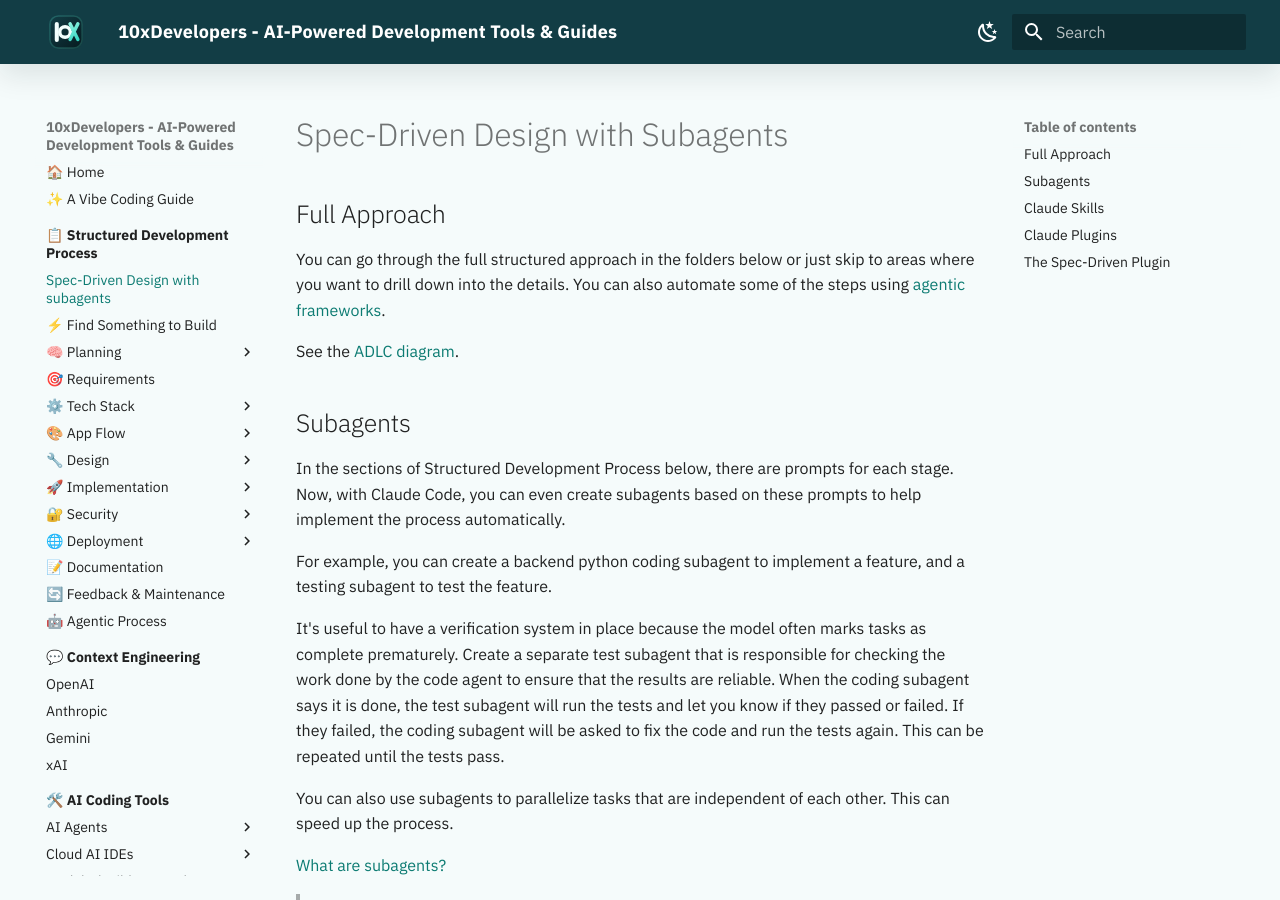
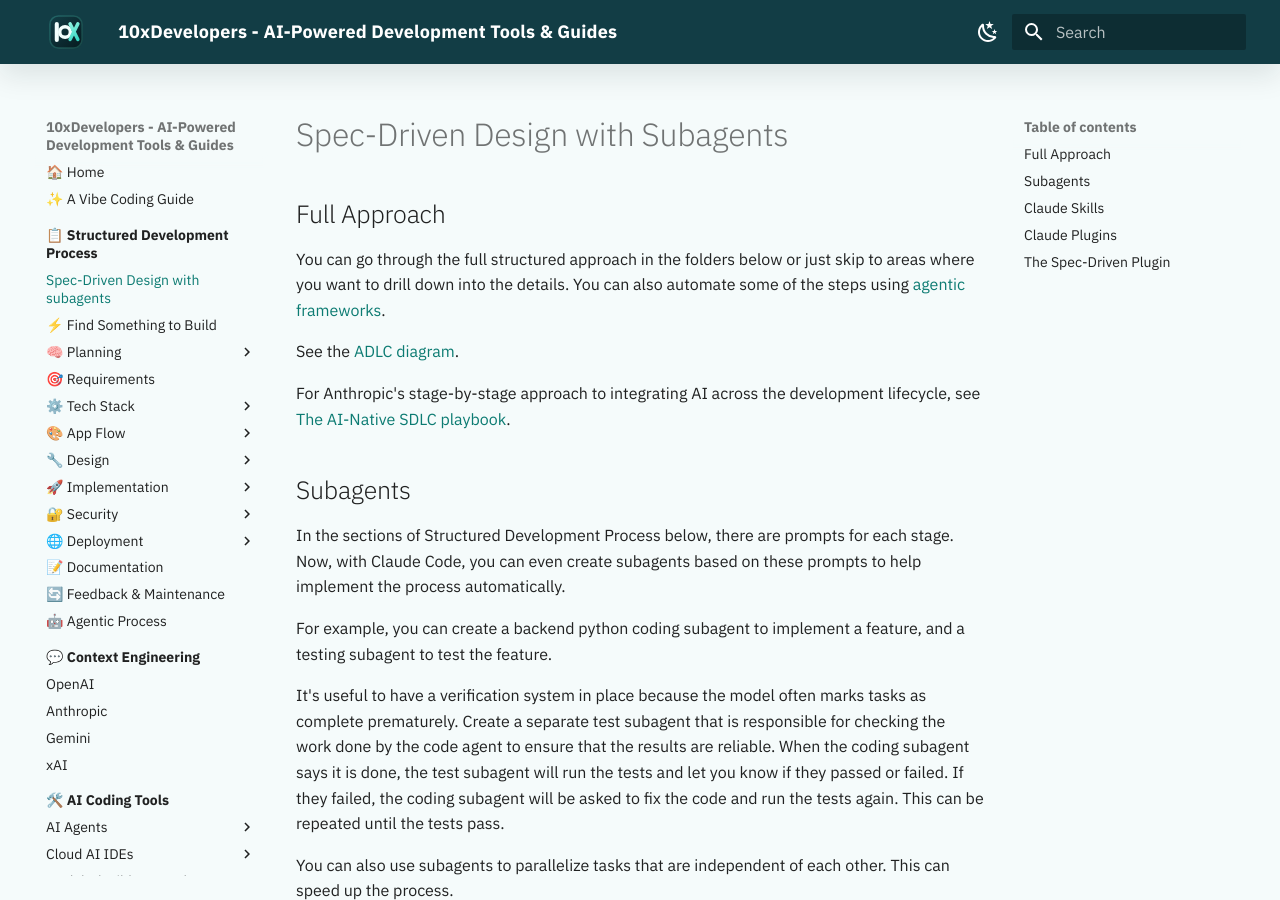
Before and after one commit to shlomoc/10xdev, an MkDocs documentation site: the page built from docs/structured/claude-code-with-subagents.md, in a window 1280 px wide and 900 px high. Built offline with MkDocs 1.6.1 and Material for MkDocs 9.7.7, drawn with Linux system fonts in a browser that asks for light colours.

Commit message:
docs: add link to AI-Native SDLC playbook for integrating AI across development lifecycle

```diff
--- a/docs/structured/claude-code-with-subagents.md
+++ b/docs/structured/claude-code-with-subagents.md
@@ -5,6 +5,8 @@
 You can go through the full structured approach in the folders below or just skip to areas where you want to drill down into the details. You can also automate some of the steps using [agentic frameworks](agentic/index.md).
 
 See the [ADLC diagram](../img/adlc.jpeg).
+
+For Anthropic's stage-by-stage approach to integrating AI across the development lifecycle, see [The AI-Native SDLC playbook](https://claude.com/blog/the-ai-native-sdlc-playbook).
 
 ## Subagents
 In the sections of Structured Development Process below, there are prompts for each stage.  Now, with Claude Code, you can even create subagents based on these prompts to help implement the process automatically.
```
